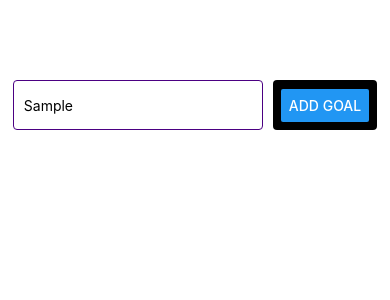
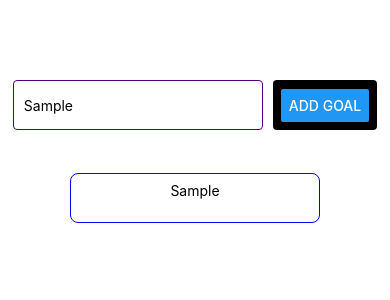
Before and after one commit to ThanSoe23/RNative_Example, a React Native app: screen / in a window 390 px wide. Both pictures are taken after typing "Sample" into the empty fields and a click on the button "ADD GOAL". Shown: the top 300 px of the page. Built offline with nearby package versions, Linux system fonts and the light colour scheme.

Commit message:
second_example

```diff
--- a/App.js
+++ b/App.js
@@ -1,17 +1,46 @@
 import { StatusBar } from "expo-status-bar";
-import { StyleSheet, Text, View, Button, TextInput } from "react-native";
+import {
+  StyleSheet,
+  Text,
+  View,
+  Button,
+  TextInput,
+  ScrollView,
+} from "react-native";
+import { useState } from "react";
 
 export default function App() {
+  const [enteredGoalText, setEnteredGoalText] = useState("");
+  const [courseGoals, setCourseGoals] = useState([]);
+  function goalInputHandler(enteredText) {
+    setEnteredGoalText(enteredText);
+  }
+  function addGoalHandler() {
+    setCourseGoals((currentCourseGoals) => [
+      ...currentCourseGoals,
+      enteredGoalText,
+    ]);
+  }
   return (
     <View style={styles.container}>
       <View style={styles.body}>
         <TextInput
           placeholder="Your course goal!"
+          onChangeText={goalInputHandler}
           style={styles.appContainer}
         />
         <View style={styles.btn}>
-          <Button title="Add Goal" />
+          <Button title="Add Goal" onPress={addGoalHandler} />
         </View>
+      </View>
+      <View style={styles.goalsContainer}>
+        <ScrollView alwaysBounceVertical={false}>
+          {courseGoals.map((goal) => (
+            <View key={goal} style={styles.goalItem}>
+              <Text>{goal}</Text>
+            </View>
+          ))}
+        </ScrollView>
       </View>
     </View>
   );
@@ -51,4 +80,23 @@ const styles = StyleSheet.create({
     borderColor: "indigo",
     borderRadius: 4,
   },
+
+  goalsContainer: {
+    flex: 8,
+    alignItems: "center",
+    textAlignVertical: "center",
+  },
+
+  goalItem: {
+    height: 50,
+    width: 250,
+    alignItems: "center",
+    textAlignVertical: "center",
+    borderWidth: 1,
+    borderColor: "blue",
+    borderRadius: 8,
+    margin: 8,
+    padding: 8,
+    color: "black",
+  },
 });
```
